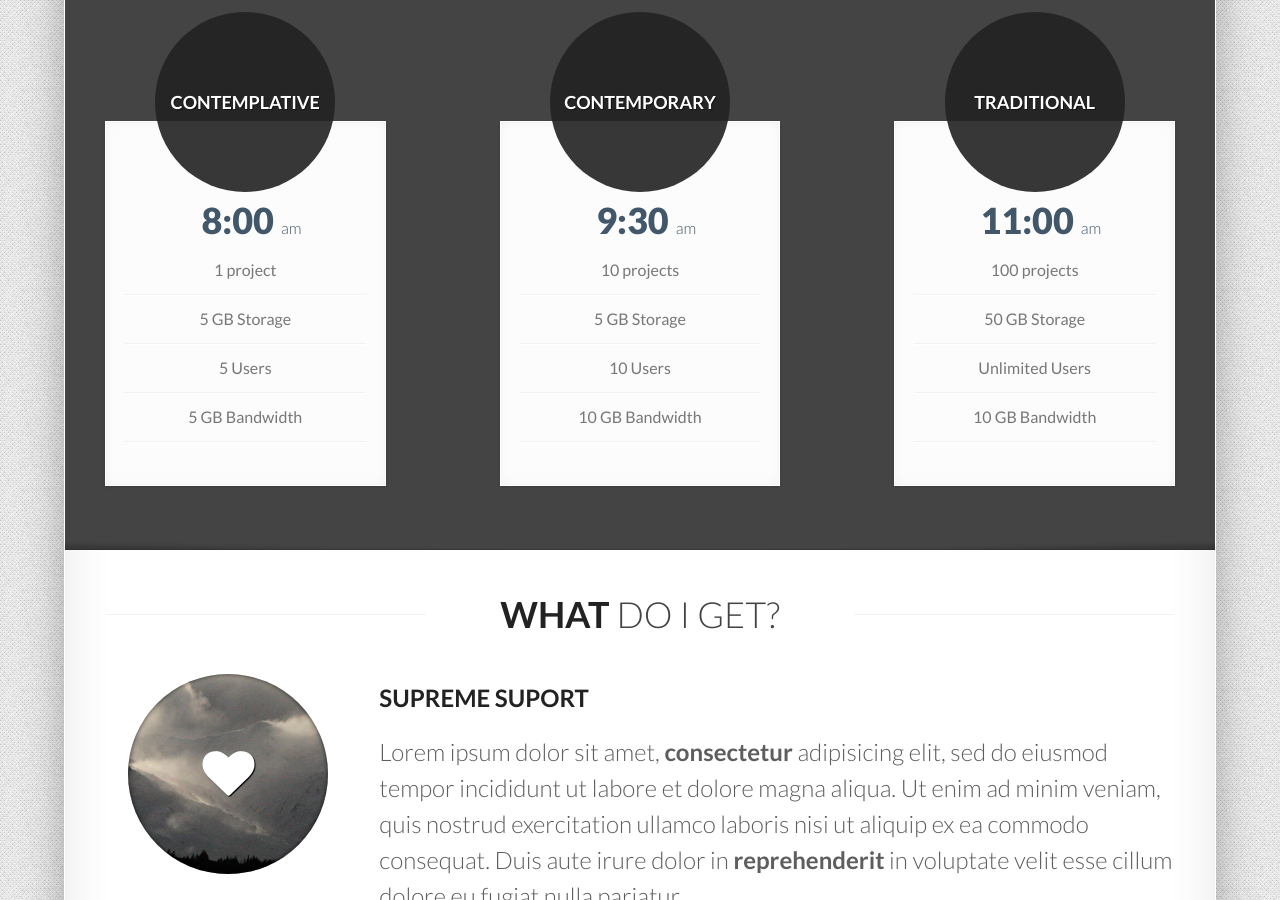
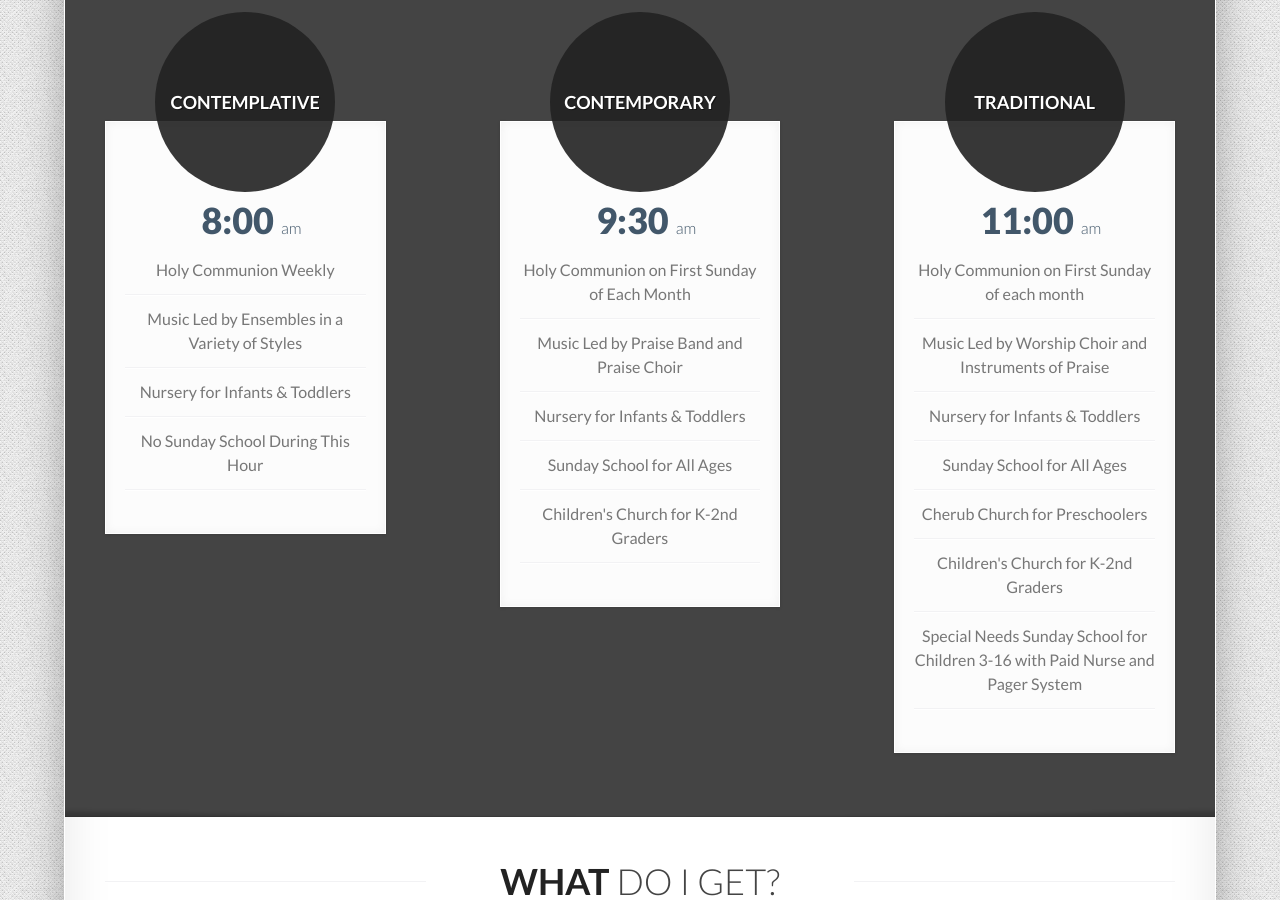
Before and after one commit to fvumc/fvumc.github.io, a Jekyll site: the page built from index.html, in a window 1280 px wide and 900 px high, scrolled down 1796 px. Built offline with Jekyll 4.4.1, drawn with Linux system fonts in a browser that asks for light colours; Markdown is read by kramdown in place of the engine named in the settings.

Commit message:
insert bullets for services

```diff
--- a/_includes/services_section.html
+++ b/_includes/services_section.html
@@ -27,10 +27,10 @@
                   </small>
                 </div>
                 <ul class="well-package-list">
-                  <li>1 project</li>
-                  <li>5 GB Storage</li>
-                  <li>5 Users</li>
-                  <li>5 GB Bandwidth</li>
+                  <li>Holy Communion Weekly</li>
+                  <li>Music Led by Ensembles in a Variety of Styles</li>
+                  <li>Nursery for Infants & Toddlers</li>
+                  <li>No Sunday School During This Hour</li>
                 </ul>
               </div>
             </div>
@@ -49,10 +49,11 @@
                   </small>
                 </div>
                 <ul class="well-package-list">
-                  <li>10 projects</li>
-                  <li>5 GB Storage</li>
-                  <li>10 Users</li>
-                  <li>10 GB Bandwidth</li>
+                  <li>Holy Communion on First Sunday of Each Month</li>
+                  <li>Music Led by Praise Band and Praise Choir</li>
+                  <li>Nursery for Infants & Toddlers</li>
+                  <li>Sunday School for All Ages</li>
+                  <li>Children's Church for K-2nd Graders</li>
                 </ul>
               </div>
             </div>
@@ -71,10 +72,15 @@
                   </small>
                 </div>
                 <ul class="well-package-list">
-                  <li>100 projects</li>
-                  <li>50 GB Storage</li>
-                  <li>Unlimited Users</li>
-                  <li>10 GB Bandwidth</li>
+                  <li>Holy Communion on First Sunday of each month</li>
+                  <li>Music Led by Worship Choir and Instruments of
+                  Praise</li>
+                  <li>Nursery for Infants & Toddlers</li>
+                  <li>Sunday School for All Ages</li>
+                  <li>Cherub Church for Preschoolers</li>
+                  <li>Children's Church for K-2nd Graders</li>
+                  <li>Special Needs Sunday School for Children 3-16 with
+                  Paid Nurse and Pager System</li>
                 </ul>
               </div>
             </div>
```
